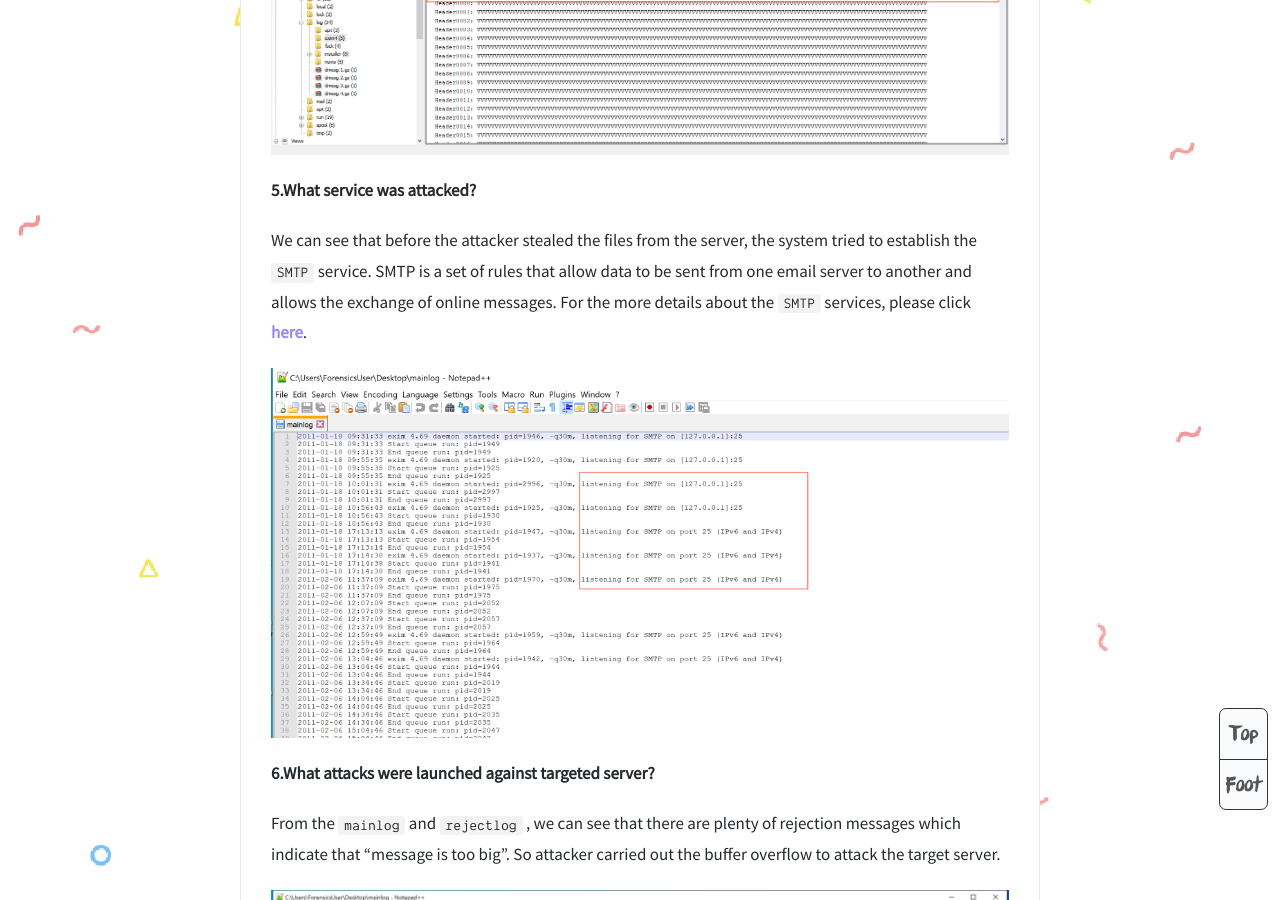
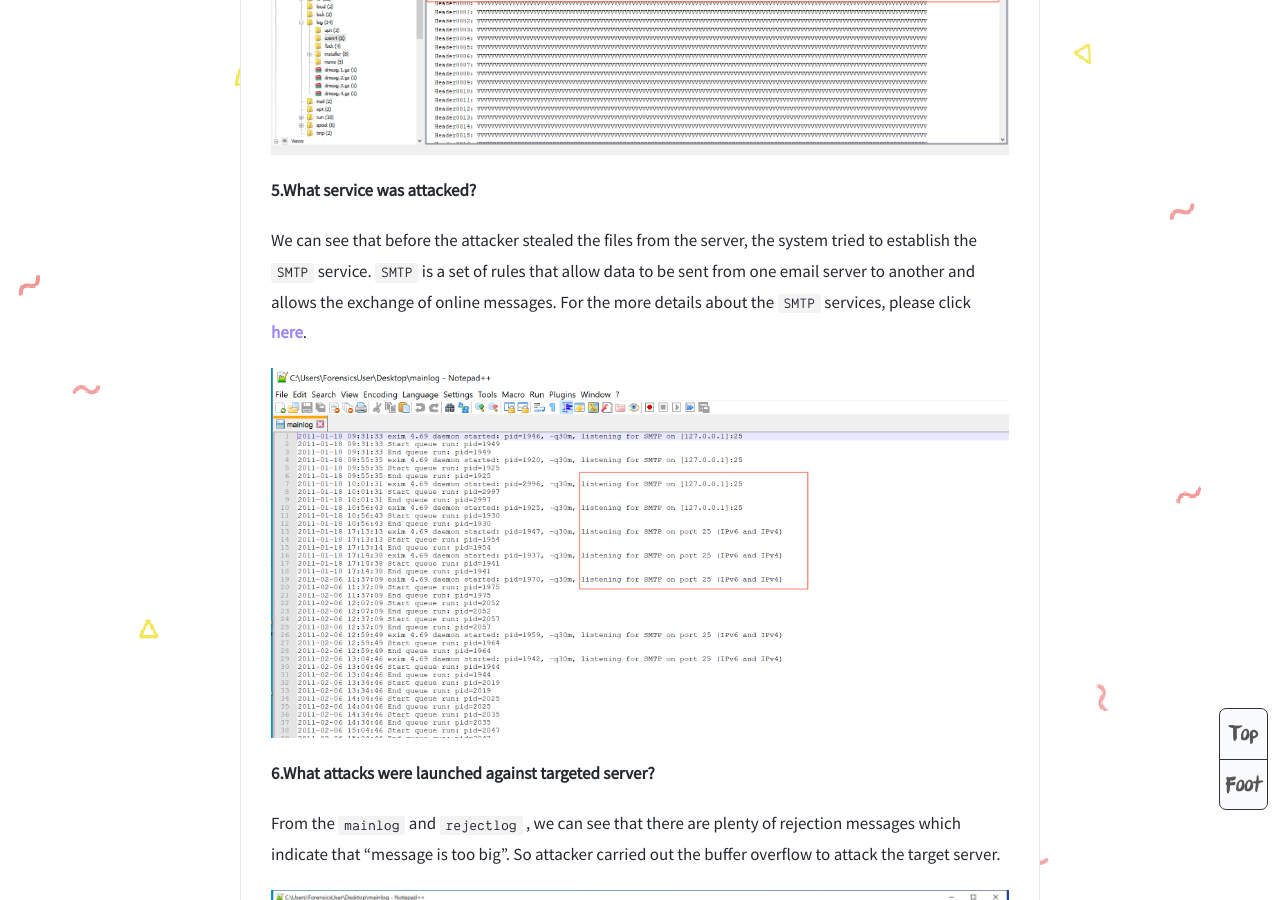
Before and after one commit to DoHerasYang/DoHerasYang.github.io, a Jekyll site: the page built from _posts/2019-12-19-Digital Forensics.md, in a window 1280 px wide and 900 px high, scrolled down 24433 px. Built offline with Jekyll 4.4.1, drawn with Linux system fonts in a browser that asks for light colours; comment, search, counter and statistics services are not loaded; some of the changed text lies outside the part shown.

```diff
--- a/_posts/2019-12-19-Digital Forensics.md
+++ b/_posts/2019-12-19-Digital Forensics.md
@@ -303,7 +303,7 @@ For the target IP address, You can find this crucial information from `/etc/var/
 
 **5.What service was attacked?**
 
-We can see that before the attacker stealed the files from the server, the system tried to establish the `SMTP` service. SMTP is a set of rules that allow data to be sent from one email server to another and allows the exchange of online messages. For the more details about the `SMTP` services, please click [here](https://whatis.techtarget.com/definition/SMTP-Simple-Mail-Transfer-Protocol).
+We can see that before the attacker stealed the files from the server, the system tried to establish the `SMTP` service. `SMTP` is a set of rules that allow data to be sent from one email server to another and allows the exchange of online messages. For the more details about the `SMTP` services, please click [here](https://whatis.techtarget.com/definition/SMTP-Simple-Mail-Transfer-Protocol).
 
 ![05](/Pictures/Digital Forensics/Linux Forensics/05.png)
 
```
Also changed, not shown: other parts of _posts/2019-12-19-Digital Forensics.md (+3 -1 lines).
